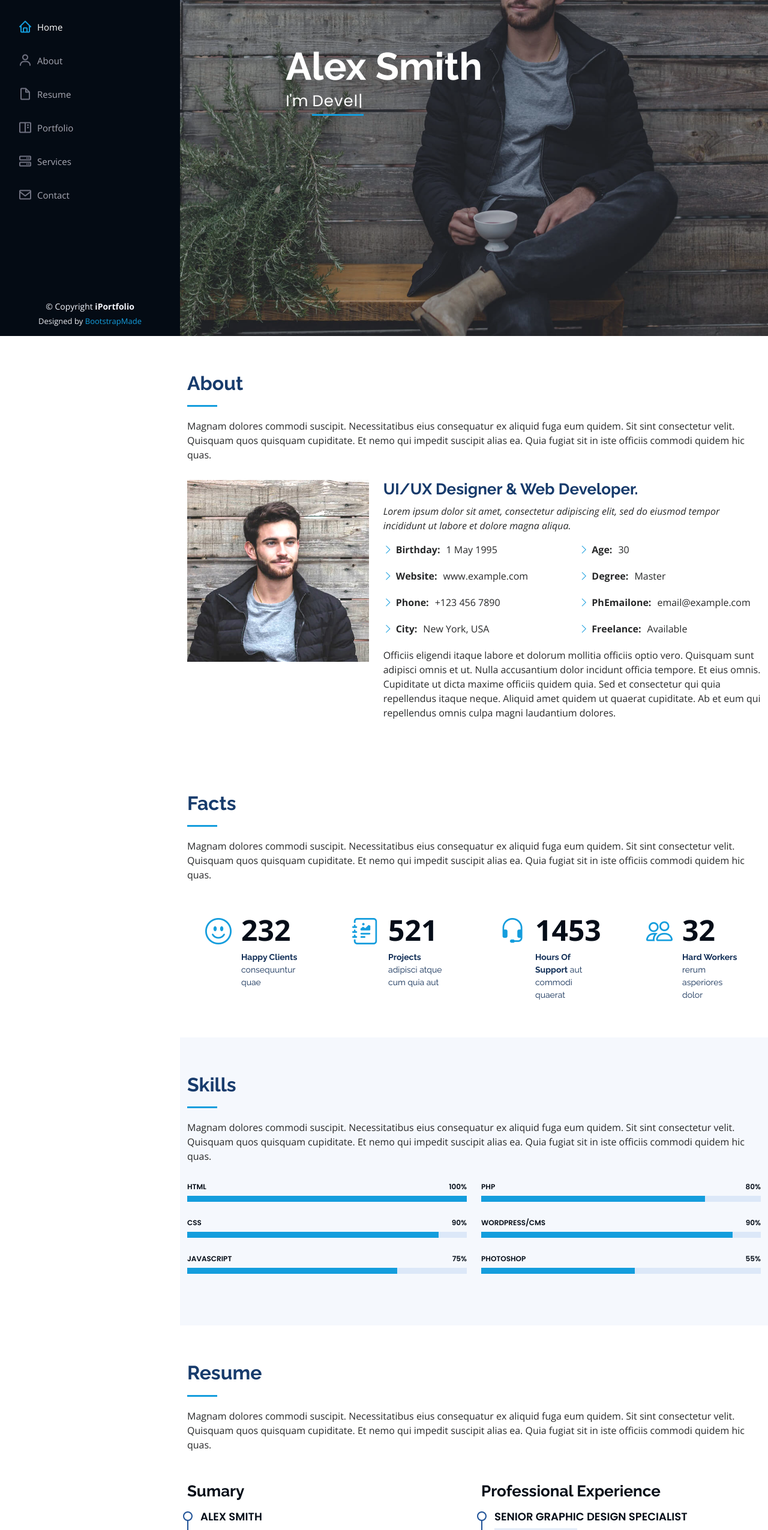
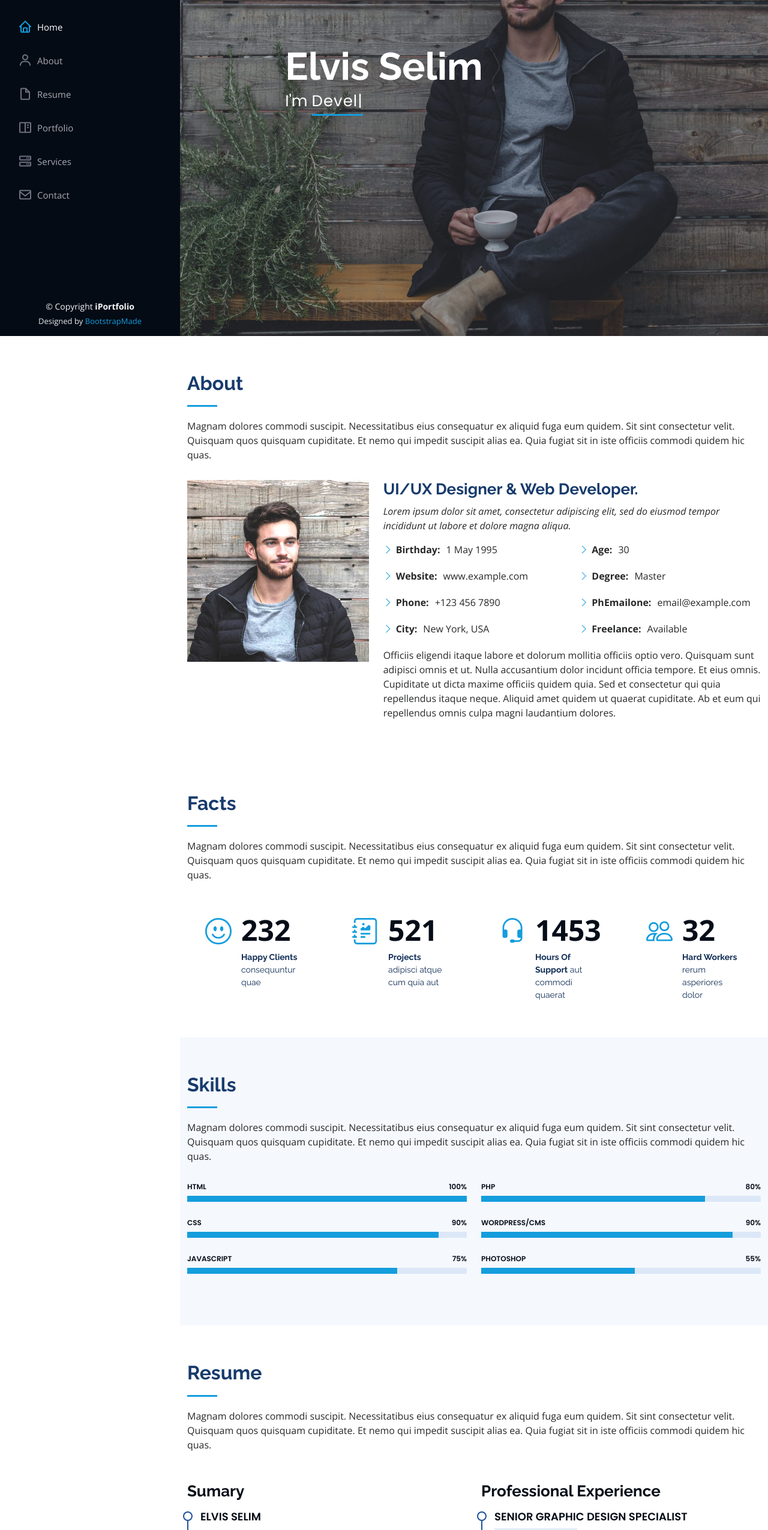
Before and after one commit to elvisselim/elvisselim.github.io, a plain HTML site: page index.html in a window 1280 px wide. Shown: the part 240-2790 px from the top of the page at 60% size. Drawn offline with nearby package versions, Linux system fonts and the light colour scheme.

Commit message:
change name

```diff
--- a/index.html
+++ b/index.html
@@ -72,7 +72,7 @@
   <!-- ======= Hero Section ======= -->
   <section id="hero" class="d-flex flex-column justify-content-center align-items-center">
     <div class="hero-container" data-aos="fade-in">
-      <h1>Alex Smith</h1>
+      <h1>Elvis Selim</h1>
       <p>I'm <span class="typed" data-typed-items="Designer, Developer, Freelancer, Photographer"></span></p>
     </div>
   </section><!-- End Hero -->
@@ -253,7 +253,7 @@
           <div class="col-lg-6" data-aos="fade-up">
             <h3 class="resume-title">Sumary</h3>
             <div class="resume-item pb-0">
-              <h4>Alex Smith</h4>
+              <h4>Elvis Selim</h4>
               <p><em>Innovative and deadline-driven Graphic Designer with 3+ years of experience designing and developing user-centered digital/print marketing material from initial concept to final, polished deliverable.</em></p>
               <ul>
                 <li>Portland par 127,Orlando, FL</li>
```
